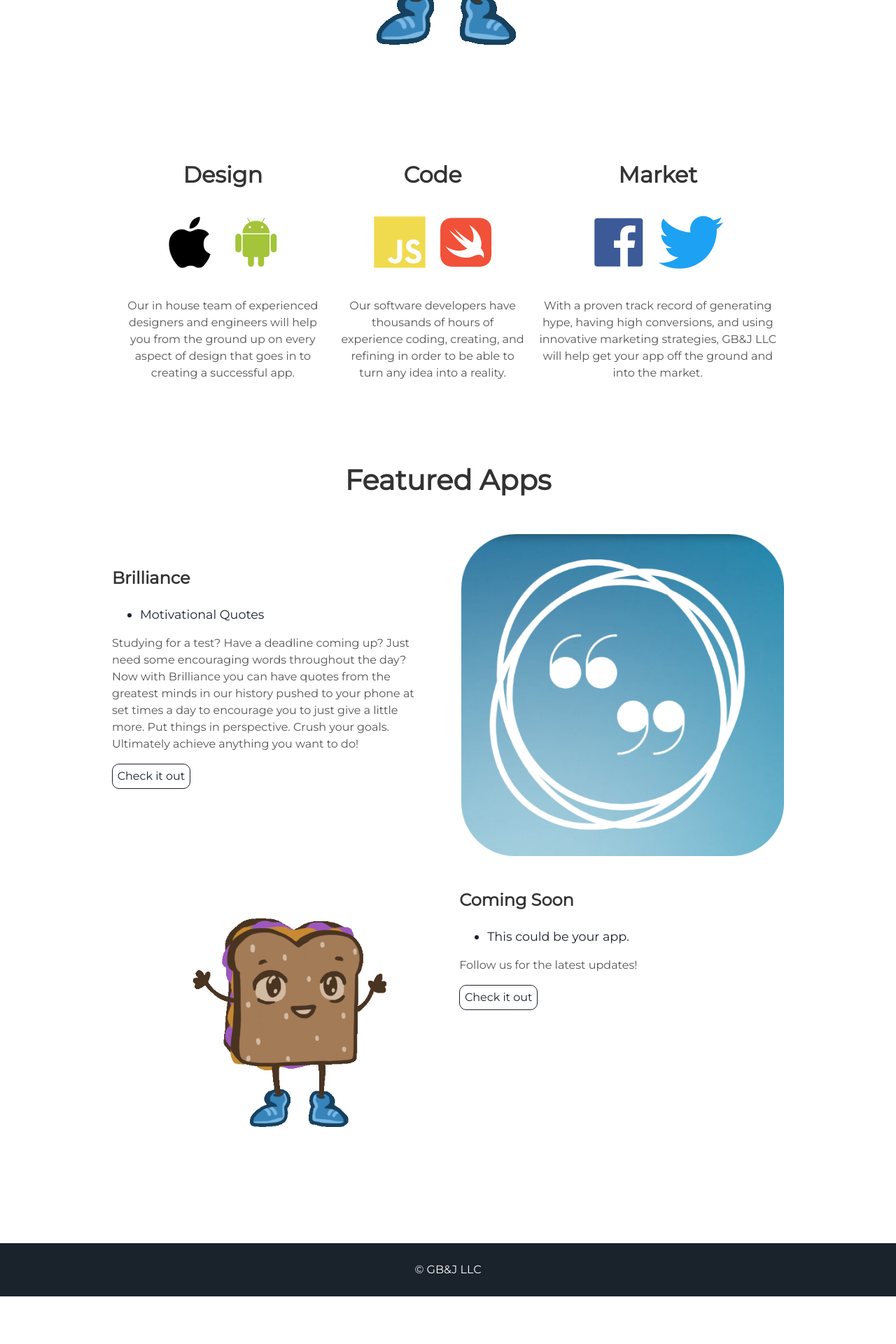
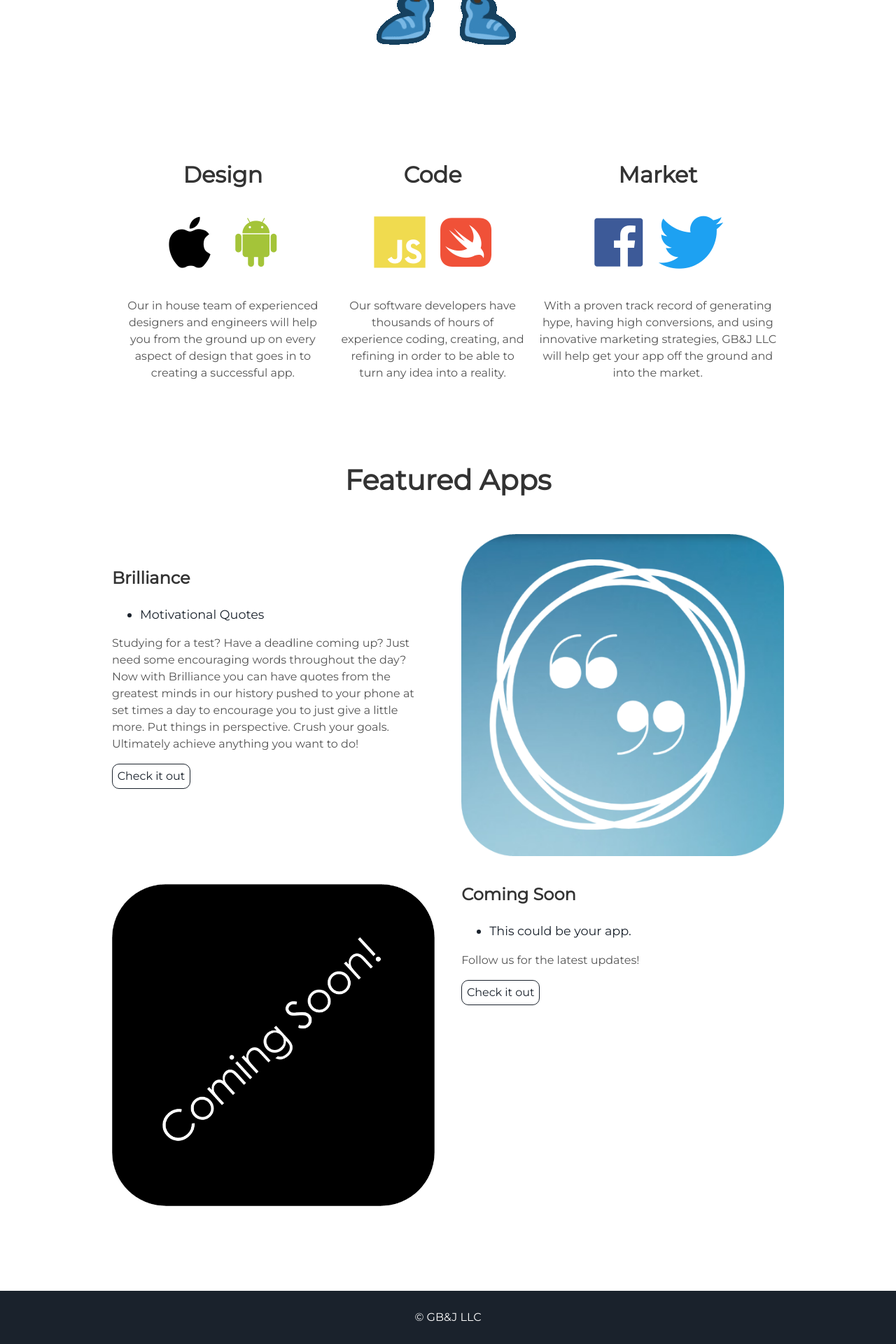
Before and after one commit to gwang123/gwang123.github.io, a Jekyll site: the page built from index.html, in a window 1280 px wide. Shown: the part 1648-3568 px from the top of the page at 70% size. Built offline with Jekyll 4.4.1, drawn with Linux system fonts in a browser that asks for light colours; before the commit the page ends 3500 px from its top, so only the background shows below that.

Commit message:
Update projects.html

```diff
--- a/_includes/projects.html
+++ b/_includes/projects.html
@@ -16,7 +16,7 @@
 </div>
 <div class="user-projects">
   <div class="images-left">
-    <img alt="GBJLogo" src="{{ "/assets/img/Sammygif.gif" | prepend: site.baseurl }}" />
+    <img alt="GBJLogo" src="{{ "/assets/img/ComingSoonIcon.png" | prepend: site.baseurl }}" />
   </div>
   <div class="contents-right">
     <h3> Coming Soon </h3>
```
